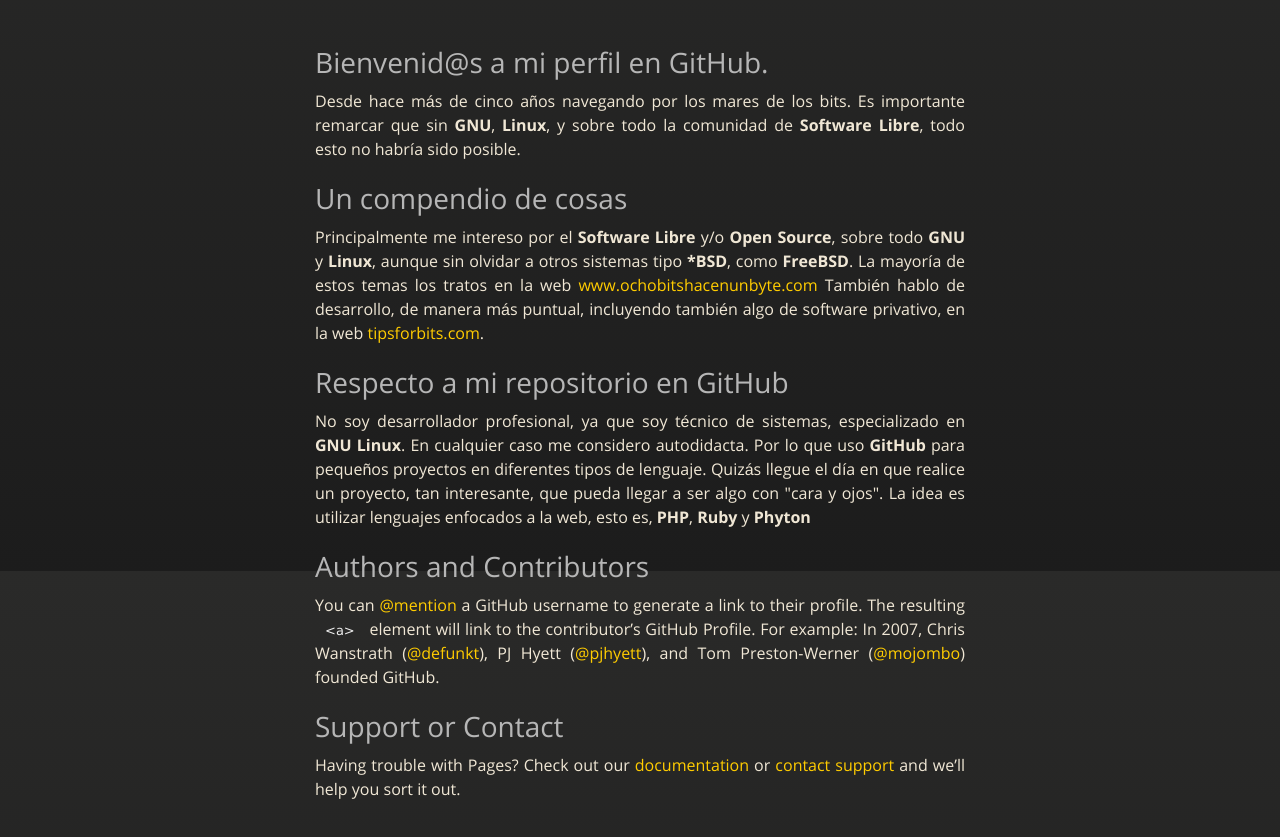
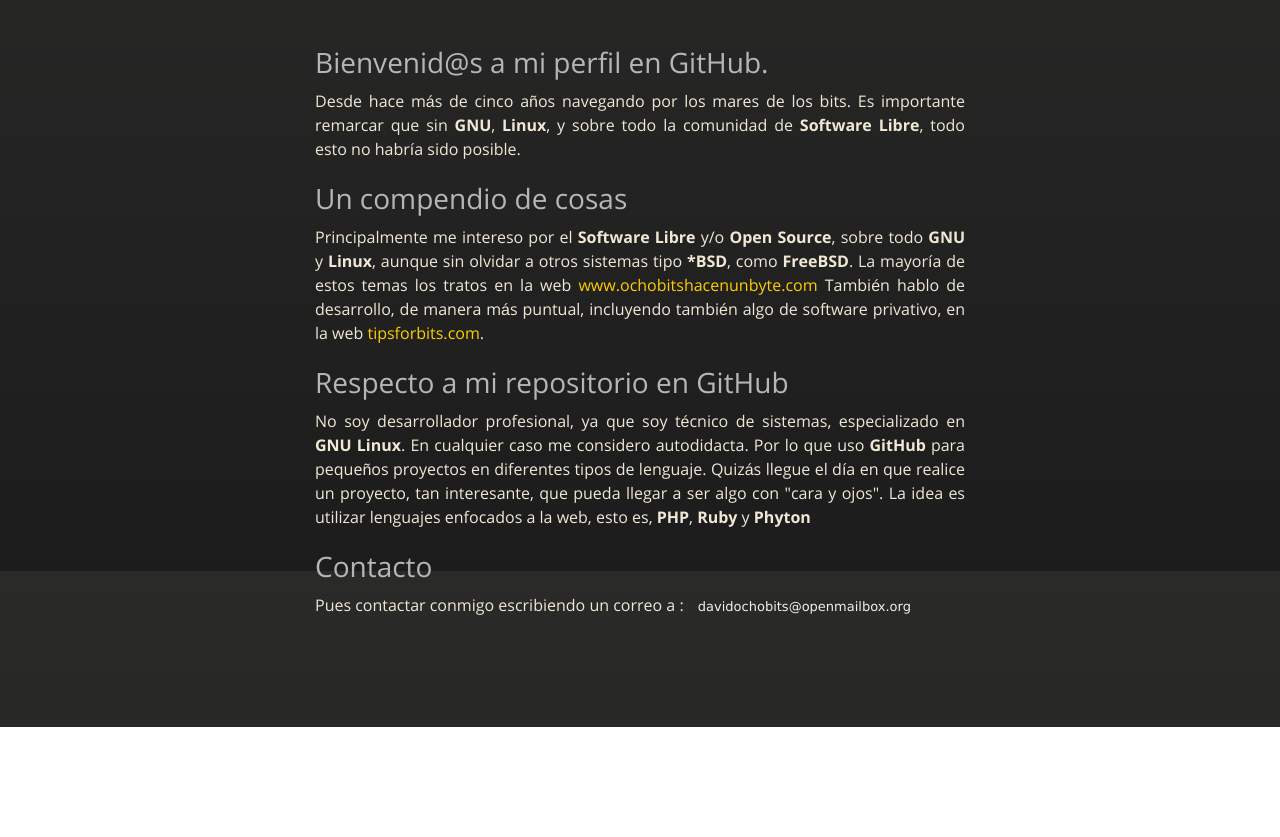
Before and after one commit to davidochobits/davidochobits.github.io, a plain HTML site: page index.html in a window 1280 px wide. Shown: the part 229-1066 px from the top of the page. After the commit the page ends 956 px from the top, so only its background shows below. Drawn offline with nearby package versions, Linux system fonts and the light colour scheme.

Commit message:
Mas modificaciones

```diff
--- a/index.html
+++ b/index.html
@@ -51,14 +51,9 @@
 <p>No soy desarrollador profesional, ya que soy técnico de sistemas, especializado en <strong>GNU Linux</strong>. En cualquier caso me considero autodidacta. Por lo que uso <strong>GitHub</strong> para pequeños proyectos en diferentes tipos de lenguaje. Quizás llegue el día en que realice un proyecto, tan interesante, que pueda llegar a ser algo con "cara y ojos". La idea es utilizar lenguajes enfocados a la web, esto es, <strong>PHP</strong>, <strong>Ruby</strong> y <strong>Phyton</strong></p>
 
 <h3>
-<a id="authors-and-contributors" class="anchor" href="#authors-and-contributors" aria-hidden="true"><span class="octicon octicon-link"></span></a>Authors and Contributors</h3>
+<a id="support-or-contact" class="anchor" href="#support-or-contact" aria-hidden="true"><span class="octicon octicon-link"></span></a>Contacto</h3>
 
-<p>You can <a href="https://github.com/blog/821" class="user-mention">@mention</a> a GitHub username to generate a link to their profile. The resulting <code>&lt;a&gt;</code> element will link to the contributor’s GitHub Profile. For example: In 2007, Chris Wanstrath (<a href="https://github.com/defunkt" class="user-mention">@defunkt</a>), PJ Hyett (<a href="https://github.com/pjhyett" class="user-mention">@pjhyett</a>), and Tom Preston-Werner (<a href="https://github.com/mojombo" class="user-mention">@mojombo</a>) founded GitHub.</p>
-
-<h3>
-<a id="support-or-contact" class="anchor" href="#support-or-contact" aria-hidden="true"><span class="octicon octicon-link"></span></a>Support or Contact</h3>
-
-<p>Having trouble with Pages? Check out our <a href="https://help.github.com/pages">documentation</a> or <a href="https://github.com/contact">contact support</a> and we’ll help you sort it out.</p>
+<p>Pues contactar conmigo escribiendo un correo a : <code>davidochobits@openmailbox.org</code></p>
       </section>
 
     </div>
```
